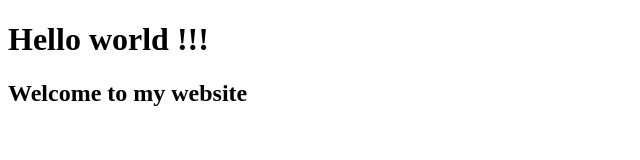
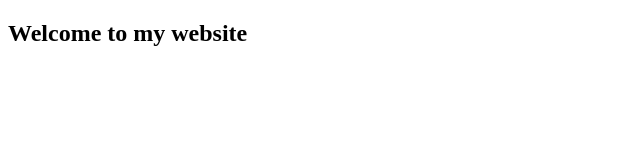
Before and after one commit to bonteerapat/TestGit, a plain HTML site: page index.html in a window 1280 px wide. Shown: the whole page, without its empty margins (0-640 px from the left). Drawn offline with Linux system fonts and the light colour scheme.

Commit message:
removed hello world message

```diff
--- a/index.html
+++ b/index.html
@@ -4,6 +4,5 @@
     <title>Test for Mini Course</title>
 </head>
 <body>
-    <h1>Hello world !!!</h1>
     <h2>Welcome to my website</h2>
 </body>
```
